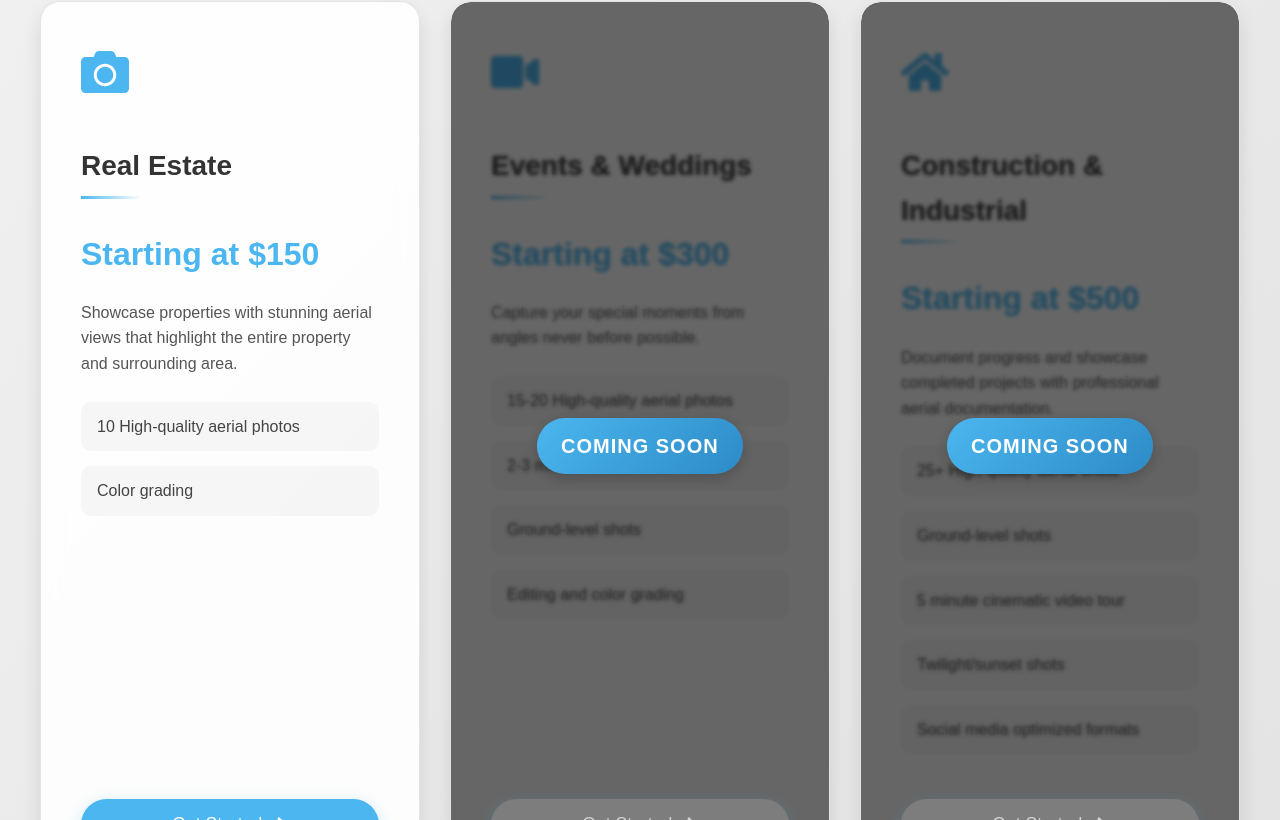
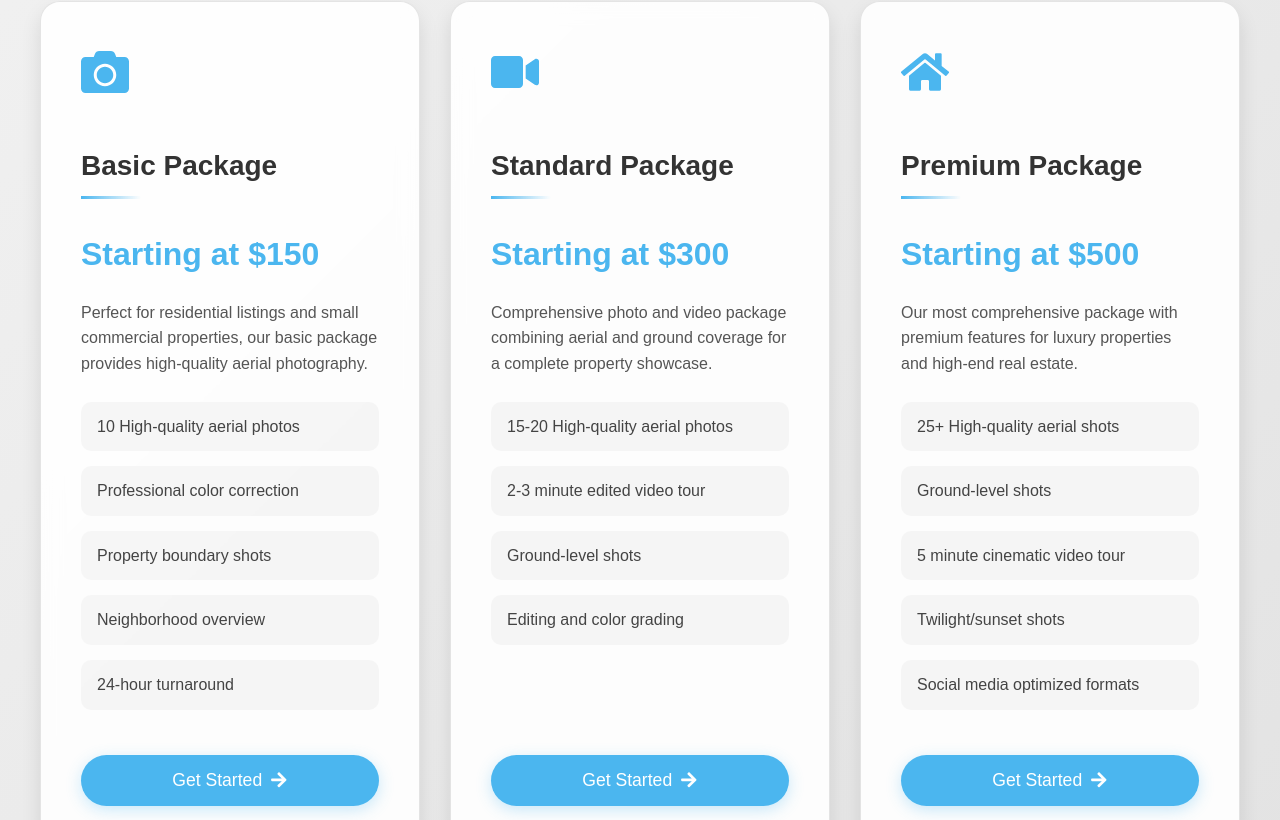
Before and after one commit to Mattyboy25/chris-website, a React (Vite) app: page /services in a window 1280 px wide. Shown: the part 820-1640 px from the top of the page. Built offline with nearby package versions, Linux system fonts and the light colour scheme; no server answers.

Commit message:
Refactor services data: update package details, remove "coming soon" status, and enhance descriptions for better clarity

```diff
--- a/src/data/servicesData.js
+++ b/src/data/servicesData.js
@@ -4,15 +4,18 @@ import { FaCamera, FaVideo, FaHome } from 'react-icons/fa';
 // Centralized services data
 export const services = [
   {    id: 1,
-    slug: "real-estate",
-    title: "Real Estate",
+    slug: "basic-drone-photography",
+    title: "Basic Package",
     status: "active",
-    shortDesc: "Showcase properties with stunning aerial views that highlight the entire property and surrounding area.",
+    shortDesc: "Perfect for residential listings and small commercial properties, our basic package provides high-quality aerial photography.",
     fullDesc: "Perfect for residential listings and small commercial properties, our basic package delivers high-quality aerial photography with professional color correction and quick turnaround time.",
     iconName: "FaCamera",
     videoSrc: "/videos/Town.mp4",    features: [
       "10 High-quality aerial photos",
-      "Color grading"
+      "Professional color correction",
+      "Property boundary shots",
+      "Neighborhood overview",
+      "24-hour turnaround"
     ],
     process: [
       { step: 1, title: "Booking", desc: "Schedule your shoot at a convenient time" },
@@ -29,12 +32,12 @@ export const services = [
     relatedServices: [2, 3]
   },  {
     id: 2,
-    slug: "events-weddings",
-    title: "Events & Weddings",
-    status: "coming_soon",
-    shortDesc: "Capture your special moments from angles never before possible.",
+    slug: "standard-photo-video",
+    title: "Standard Package",
+    status: "active",
+    shortDesc: "Comprehensive photo and video package combining aerial and ground coverage for a complete property showcase.",
     fullDesc: "Our standard package combines aerial and ground photography with video for a complete property showcase. Includes high-quality photos and a professionally edited video tour optimized for social media.",
-    iconName: "FaVideo",    videoSrc: "/videos/Real%20Estate%20Summergrove.mp4",    features: [
+    iconName: "FaVideo",videoSrc: "/videos/Real%20Estate%20Summergrove.mp4",    features: [
       "15-20 High-quality aerial photos",
       "2-3 minute edited video tour",
       "Ground-level shots",
@@ -55,10 +58,10 @@ export const services = [
     relatedServices: [1, 3]
   },  {
     id: 3,
-    slug: "construction",
-    title: "Construction & Industrial",
-    status: "coming_soon",
-    shortDesc: "Document progress and showcase completed projects with professional aerial documentation.",
+    slug: "premium-full-production",
+    title: "Premium Package",
+    status: "active",
+    shortDesc: "Our most comprehensive package with premium features for luxury properties and high-end real estate.",
     fullDesc: "Our premium package delivers the ultimate property showcase with comprehensive aerial and ground coverage, cinematic video tours, 3D virtual tours, and twilight photography. Perfect for luxury properties and high-end real estate.",
     iconName: "FaHome",
     videoSrc: "/videos/City.mp4",    features: [
--- a/src/pages/Services.jsx
+++ b/src/pages/Services.jsx
@@ -22,10 +22,7 @@ function Services() {const videoRef = useRef(null);
     console.error("Video loading error:", error);
     setVideoError(true);
   };  const navigate = useNavigate();
-    const handlePackageClick = (packageData) => {
-    if (packageData.status === 'coming_soon') {
-      return;
-    }
+  const handlePackageClick = (packageData) => {
     navigate(`/services/${packageData.slug}?customize=true`);
   };
 
@@ -88,17 +85,12 @@ function Services() {const videoRef = useRef(null);
           <div className="services-grid">
             {services.map((service, index) => (              <motion.div
                 key={service.id}
-                className={`service-card ${service.status === 'coming_soon' ? 'coming-soon' : ''}`}
+                className="service-card"
                 initial={{ opacity: 0, y: 30 }}
                 whileInView={{ opacity: 1, y: 0 }}
                 viewport={{ once: true }}
                 transition={{ duration: 0.8, delay: index * 0.2 }}
               >
-                {service.status === 'coming_soon' && (
-                  <div className="coming-soon-overlay">
-                    <span className="coming-soon-badge">Coming Soon</span>
-                  </div>
-                )}
                 <span className="service-icon">
                   {service.iconName && iconMap[service.iconName] && React.createElement(iconMap[service.iconName])}
                 </span>
--- a/src/styles/Services.css
+++ b/src/styles/Services.css
@@ -450,70 +450,7 @@ body.light .service-features li:hover {
   .service-title {
     font-size: 24px;
   }
-
   .service-price {
     font-size: 28px;
   }
 }
-
-/* Coming Soon Styles */
-.service-card.coming-soon {
-  position: relative;
-  cursor: not-allowed;
-  opacity: 0.85;
-}
-
-.coming-soon-overlay {
-  position: absolute;
-  inset: 0;
-  background: rgba(0, 0, 0, 0.6);
-  backdrop-filter: blur(2px);
-  border-radius: inherit;
-  display: flex;
-  align-items: center;
-  justify-content: center;
-  z-index: 10;
-}
-
-.coming-soon-badge {
-  background: linear-gradient(135deg, #4bb6ef, #2d8bc7);
-  color: white;
-  font-size: 1.25rem;
-  font-weight: 600;
-  padding: 0.75rem 1.5rem;
-  border-radius: 30px;
-  text-transform: uppercase;
-  letter-spacing: 1px;
-  box-shadow: 0 4px 15px rgba(0, 0, 0, 0.2);
-  animation: badgePulse 2s ease-in-out infinite;
-}
-
-@keyframes badgePulse {
-  0% {
-    transform: scale(1);
-    box-shadow: 0 4px 15px rgba(0, 0, 0, 0.2);
-  }
-  50% {
-    transform: scale(1.05);
-    box-shadow: 0 8px 25px rgba(75, 182, 239, 0.3);
-  }
-  100% {
-    transform: scale(1);
-    box-shadow: 0 4px 15px rgba(0, 0, 0, 0.2);
-  }
-}
-
-.service-card.coming-soon .service-cta {
-  background: #888;
-  cursor: not-allowed;
-  pointer-events: none;
-  opacity: 0.7;
-}
-
-/* Responsive styling for coming soon badge */
-@media (max-width: 768px) {
-  .coming-soon-badge {
-    font-size: 1rem;
-    padding: 0.5rem 1rem;
-  }
-}
```
